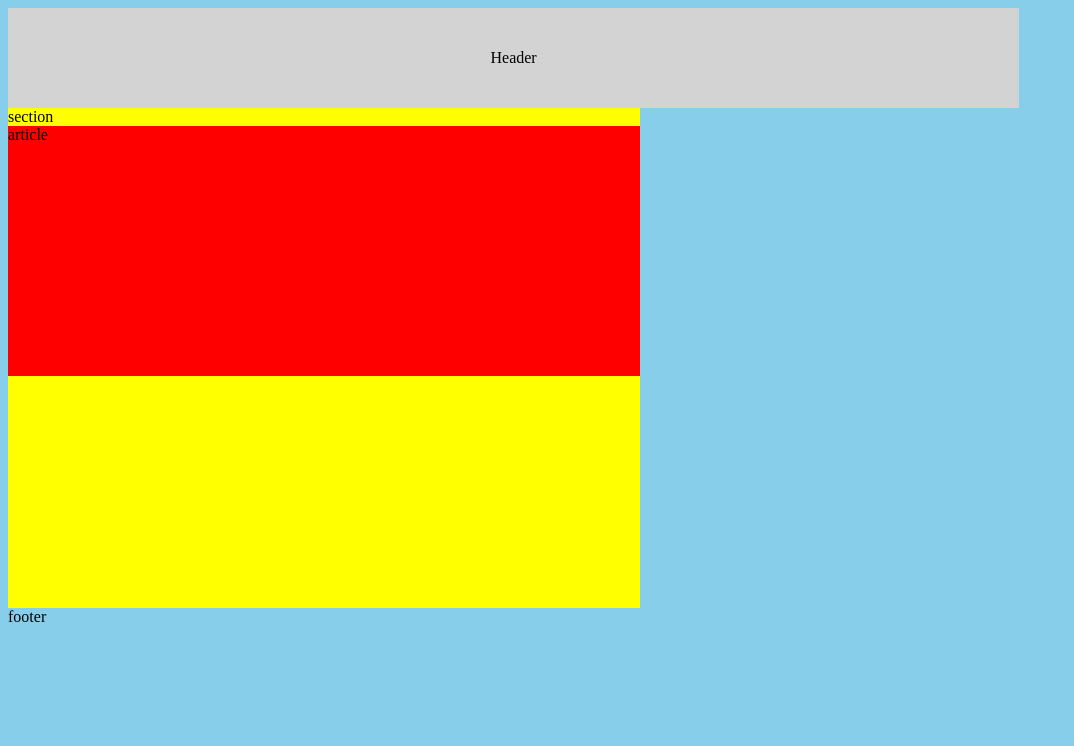
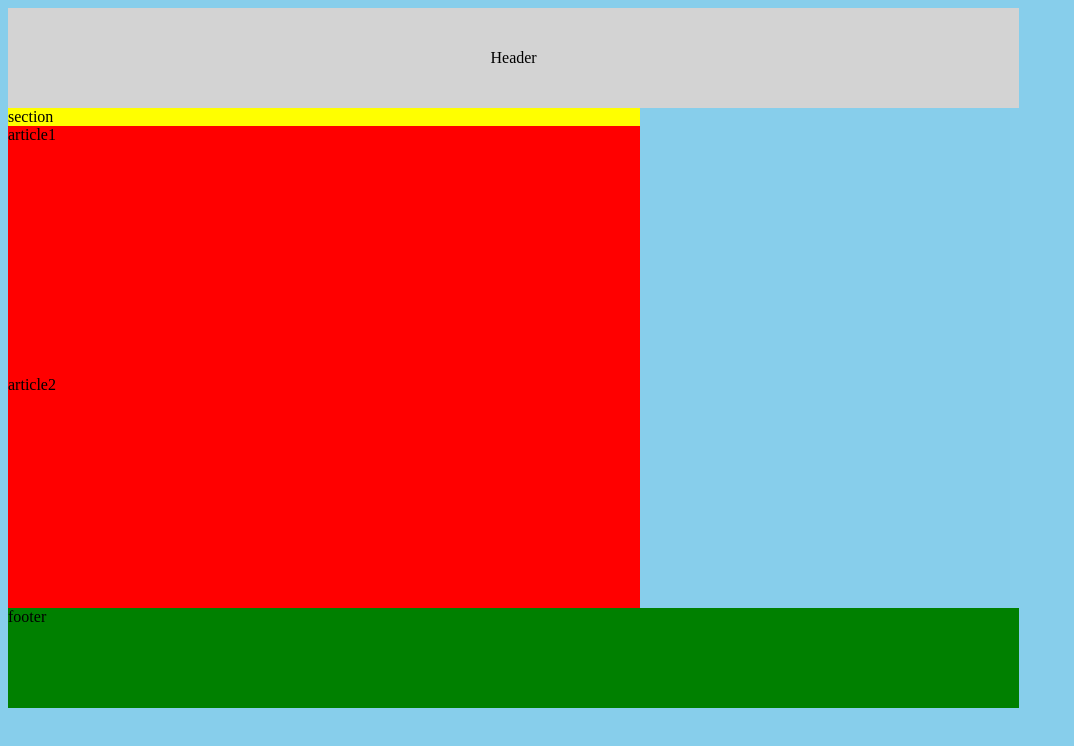
Before and after one commit to eternalarchive/testRepo, a plain HTML site: page index3.html in a window 1280 px wide. Shown: the whole page, without its empty margins (0-1074 px from the left). Drawn offline with Linux system fonts and the light colour scheme.

Commit message:
edit index3.html

```diff
--- a/index3.html
+++ b/index3.html
@@ -29,6 +29,12 @@
       width:50%%;
       height: 250px;
     }
+
+    #footer {
+      background: green;
+      width:80%;
+      height: 100px;
+    }
   </style>
 </head>
 <body>
@@ -36,9 +42,10 @@
     <header id="header">Header</header>
     <section id="section">
       section
-      <article id="article">article</article>
+      <article id="article">article1</article>
+      <article id="article">article2</article>
     </section>
-    <footer>footer</footer>
+    <footer id="footer">footer</footer>
   </div>
 </body>
 </html>
```
